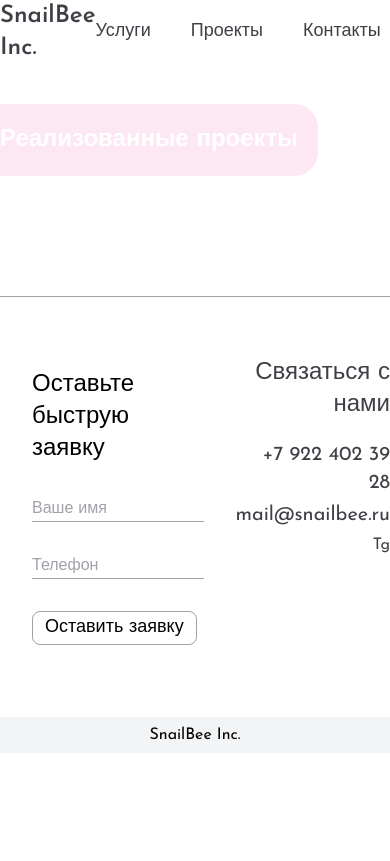
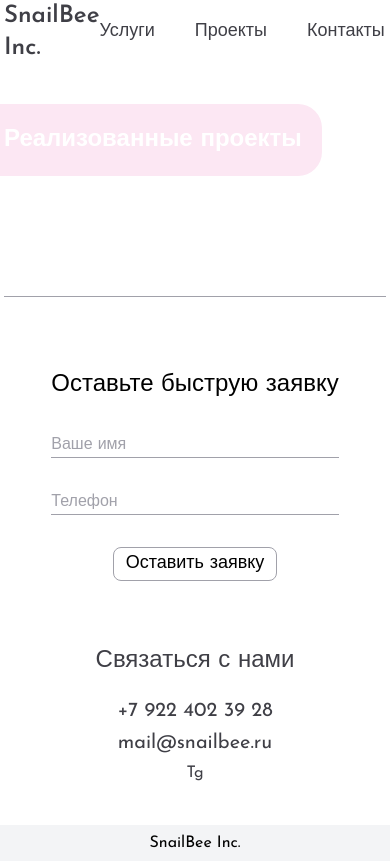
Before and after one commit to WhCollar/snailbee.fontend, a Vue app: page /projects in a window 390 px wide. Shown: the top 861 px of the page. Built offline with nearby package versions, Linux system fonts and the light colour scheme.

Commit message:
Main page adaptivity

```diff
--- a/src/entities/utils/container.vue
+++ b/src/entities/utils/container.vue
@@ -1,5 +1,5 @@
 <template>
-  <div class="container mx-auto">
+  <div class="container mx-auto max-sm:px-1 xl:px-40">
     <slot/>
   </div>
 </template>
--- a/src/features/callback.form.vue
+++ b/src/features/callback.form.vue
@@ -27,9 +27,11 @@ const submit = () => {
       </div>
     </template>
     <template #actions>
-      <Button @click="submit">
-        Оставить заявку
-      </Button>
+      <div class="max-md:flex max-md:justify-center">
+        <Button @click="submit">
+          Оставить заявку
+        </Button>
+      </div>
     </template>
   </Card>
 </template>
--- a/src/pages/main.vue
+++ b/src/pages/main.vue
@@ -38,18 +38,18 @@ const router = useRouter();
           <template #content>
             <div class="flex-col">
               <div v-for="(el, index) in config.specializations" :key="index"
-                   class="flex my-3 text-xl font-normal text-zinc-500">
-                <div class="w-12">
+                   class="flex my-3 max-md:text-center text-xl font-normal text-zinc-500">
+                <div class="w-12 max-md:hidden">
                   {{ `0${index + 1}` }}
                 </div>
-                <div class="">
+                <div class="w-full">
                   {{ el.label }}
                 </div>
               </div>
             </div>
           </template>
           <template #actions>
-            <div class="flex justify-end">
+            <div class="flex justify-end max-md:hidden">
               <Button>
                 Оставить заявку
               </Button>
--- a/src/widgets/footer/footer.vue
+++ b/src/widgets/footer/footer.vue
@@ -19,13 +19,13 @@ watch(() => router.currentRoute.value, () => {
   <footer id="contacts">
     <Container v-if="isFooterShow" class="py-10">
       <Divider/>
-      <div class="flex justify-between">
-        <div>
+      <div class="max-sm:flex-col md:flex md:justify-between">
+        <div class="max-md:flex max-md:justify-center">
           <CallbackForm/>
         </div>
-        <div class="flex justify-end">
-          <div class="flex-col justify-end text-right text-zinc-700">
-            <div class="font-medium text-2xl my-5">
+        <div class="flex justify-center md:justify-end ">
+          <div class="flex-col text-center md:text-right text-zinc-700">
+            <div class="font-medium text-2xl mt-8 mb-5">
               Связаться с нами
             </div>
             <div class="text-xl my-1">
```
